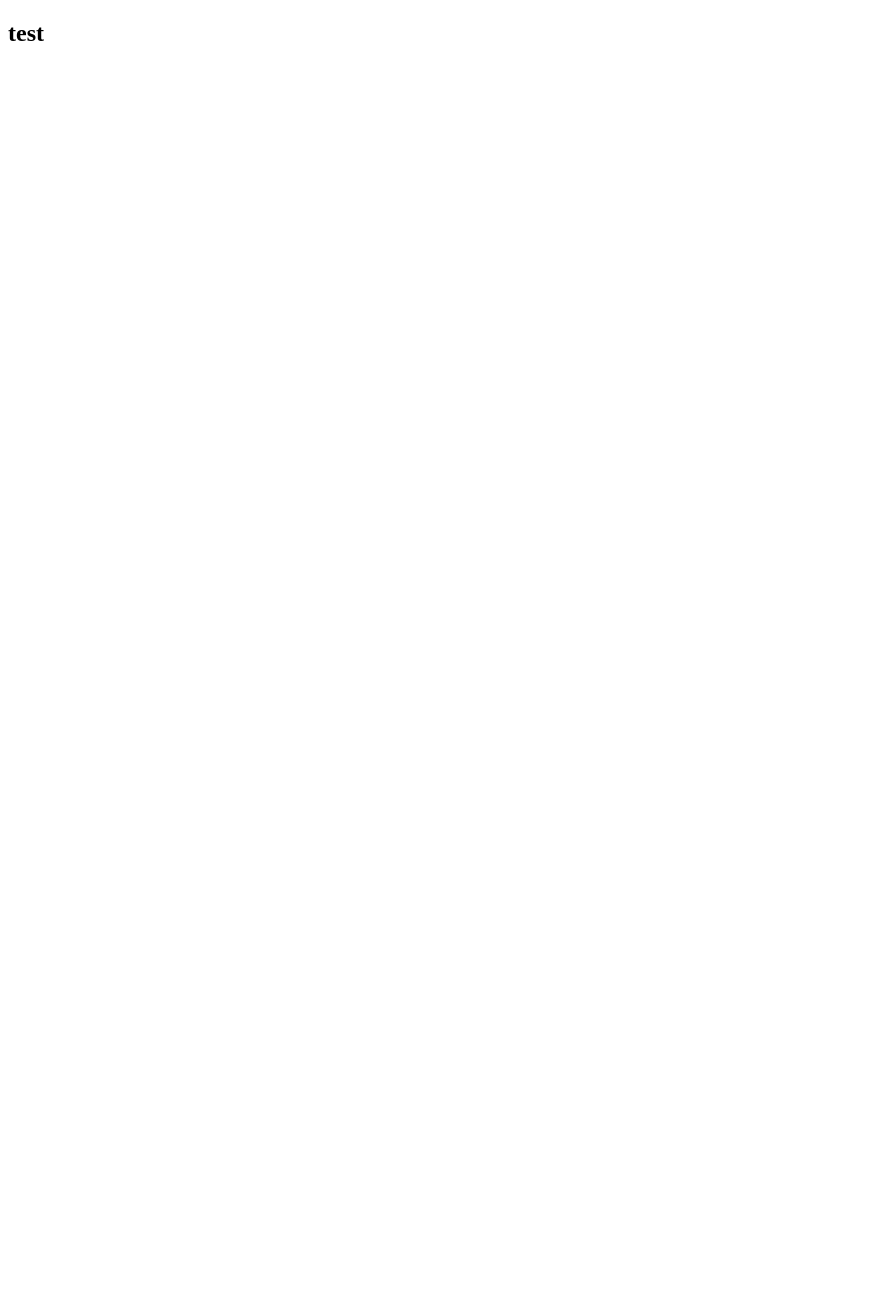
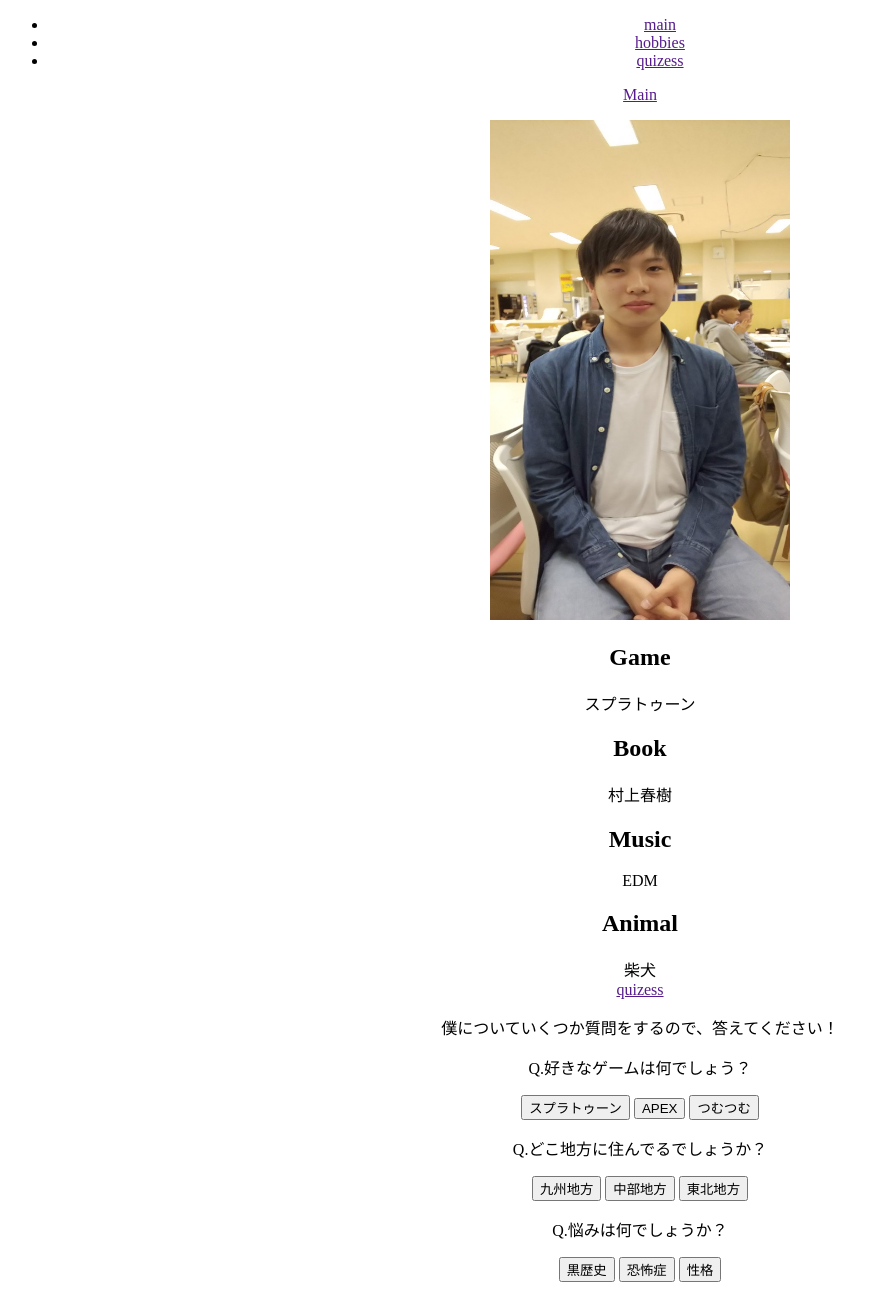
Before and after one commit to kujiKazuaki/MyPortfolio, a plain HTML site: page index.html in a window 1280 px wide. Shown: the whole page, without its empty margins (0-887 px from the left). Before the commit the page ends 800 px from the top, so only its background shows below. Drawn offline with Linux system fonts and the light colour scheme.

Commit message:
大まかhtml

```diff
--- a/index.html
+++ b/index.html
@@ -4,13 +4,85 @@
     <meta charset="UTF-8" />
     <meta http-equiv="X-UA-Compatible" content="IE=edge" />
     <meta name="viewport" content="width=device-width, initial-scale=1.0" />
+    <!-- <link rel="stylesheet" href="reset.css" /> -->
+    <link rel="stylesheet" href="style.css" />
     <title>MyPortforio</title>
   </head>
   <body>
     <div class="allContainer">
       <section class="header__Area">
-        <h2>test</h2>
+        <nav>
+          <ul class="headerLi">
+            <li><a href="">main</a></li>
+            <li><a href="">hobbies</a></li>
+            <li><a href="">quizess</a></li>
+          </ul>
+        </nav>
       </section>
+
+      <section class="main__Area">
+        <a href="">Main</a>
+        <figure>
+          <img src="./images/myImg2.jpg" alt="myImg" class="ImgFormat myImg" />
+        </figure>
+      </section>
+
+      <section class="hobbies__Area">
+        <div>
+          <h2>Game</h2>
+          <div>スプラトゥーン</div>
+        </div>
+        <div>
+          <h2>Book</h2>
+          <div>村上春樹</div>
+        </div>
+        <div>
+          <h2>Music</h2>
+          <div>EDM</div>
+        </div>
+        <div>
+          <h2>Animal</h2>
+          <div>柴犬</div>
+        </div>
+      </section>
+
+      <section class="quizess__Area">
+        <a href="">quizess</a>
+        <div>
+          <p>僕についていくつか質問をするので、答えてください！</p>
+        </div>
+        <div>
+          <p>Q.好きなゲームは何でしょう？</p>
+          <div>
+            <button class="BtnFormat">スプラトゥーン</button>
+            <button class="BtnFormat">APEX</button>
+            <button class="BtnFormat">つむつむ</button>
+          </div>
+          <div id="Q_One_msg"></div>
+        </div>
+        <div>
+          <p>Q.どこ地方に住んでるでしょうか？</p>
+          <div>
+            <button class="BtnFormat">九州地方</button>
+            <button class="BtnFormat">中部地方</button>
+            <button class="BtnFormat">東北地方</button>
+          </div>
+          <div id="Q_Two_msg"></div>
+        </div>
+        <div>
+          <p>Q.悩みは何でしょうか？</p>
+          <div>
+            <button class="BtnFormat">黒歴史</button>
+            <button class="BtnFormat">恐怖症</button>
+            <button class="BtnFormat">性格</button>
+          </div>
+          <div id="Q_Two_msg"></div>
+        </div>
+      </section>
+
+      <section class="footer__Area"></section>
     </div>
+
+    <script src="main.js"></script>
   </body>
 </html>
--- /dev/null
+++ b/reset.css
@@ -0,0 +1,129 @@
+/* http://meyerweb.com/eric/tools/css/reset/
+   v2.0 | 20110126
+   License: none (public domain)
+*/
+
+html,
+body,
+div,
+span,
+applet,
+object,
+iframe,
+h1,
+h2,
+h3,
+h4,
+h5,
+h6,
+p,
+blockquote,
+pre,
+a,
+abbr,
+acronym,
+address,
+big,
+cite,
+code,
+del,
+dfn,
+em,
+img,
+ins,
+kbd,
+q,
+s,
+samp,
+small,
+strike,
+strong,
+sub,
+sup,
+tt,
+var,
+b,
+u,
+i,
+center,
+dl,
+dt,
+dd,
+ol,
+ul,
+li,
+fieldset,
+form,
+label,
+legend,
+table,
+caption,
+tbody,
+tfoot,
+thead,
+tr,
+th,
+td,
+article,
+aside,
+canvas,
+details,
+embed,
+figure,
+figcaption,
+footer,
+header,
+hgroup,
+menu,
+nav,
+output,
+ruby,
+section,
+summary,
+time,
+mark,
+audio,
+video {
+  margin: 0;
+  padding: 0;
+  border: 0;
+  font-size: 100%;
+  font: inherit;
+  vertical-align: baseline;
+}
+/* HTML5 display-role reset for older browsers */
+article,
+aside,
+details,
+figcaption,
+figure,
+footer,
+header,
+hgroup,
+menu,
+nav,
+section {
+  display: block;
+}
+body {
+  line-height: 1;
+}
+ol,
+ul {
+  list-style: none;
+}
+blockquote,
+q {
+  quotes: none;
+}
+blockquote:before,
+blockquote:after,
+q:before,
+q:after {
+  content: "";
+  content: none;
+}
+table {
+  border-collapse: collapse;
+  border-spacing: 0;
+}
--- /dev/null
+++ b/style.css
@@ -0,0 +1,10 @@
+.allContainer {
+  text-align: center;
+}
+.myImg {
+  /* border: 2px solid red; */
+  max-width: 300px;
+  max-height: 500px;
+  min-width: 300px;
+  max-height: 500px;
+}
```
Also changed, not shown: images/myImg1.JPG (added), images/myImg2.jpg (added), main.js (added).
